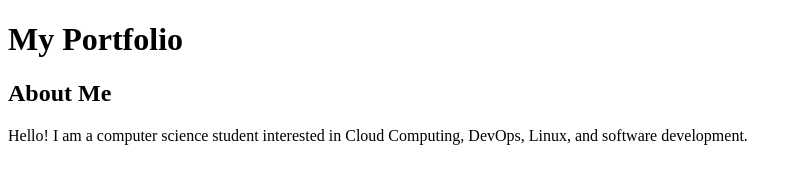
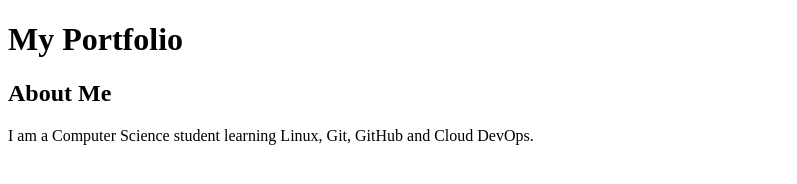
Before and after one commit to Chirasaninagireddy/portfolio, a plain HTML site: page index.html in a window 1280 px wide. Shown: the whole page, without its empty margins (0-797 px from the left). Drawn offline with Linux system fonts and the light colour scheme.

```diff
--- a/index.html
+++ b/index.html
@@ -4,11 +4,9 @@
     <title>My Portfolio</title>
 </head>
 <body>
-
     <h1>My Portfolio</h1>
 
     <h2>About Me</h2>
-    <p>Hello! I am a computer science student interested in Cloud Computing, DevOps, Linux, and software development.</p>
-
+    <p>I am a Computer Science student learning Linux, Git, GitHub and Cloud DevOps.</p>
 </body>
 </html>
```
